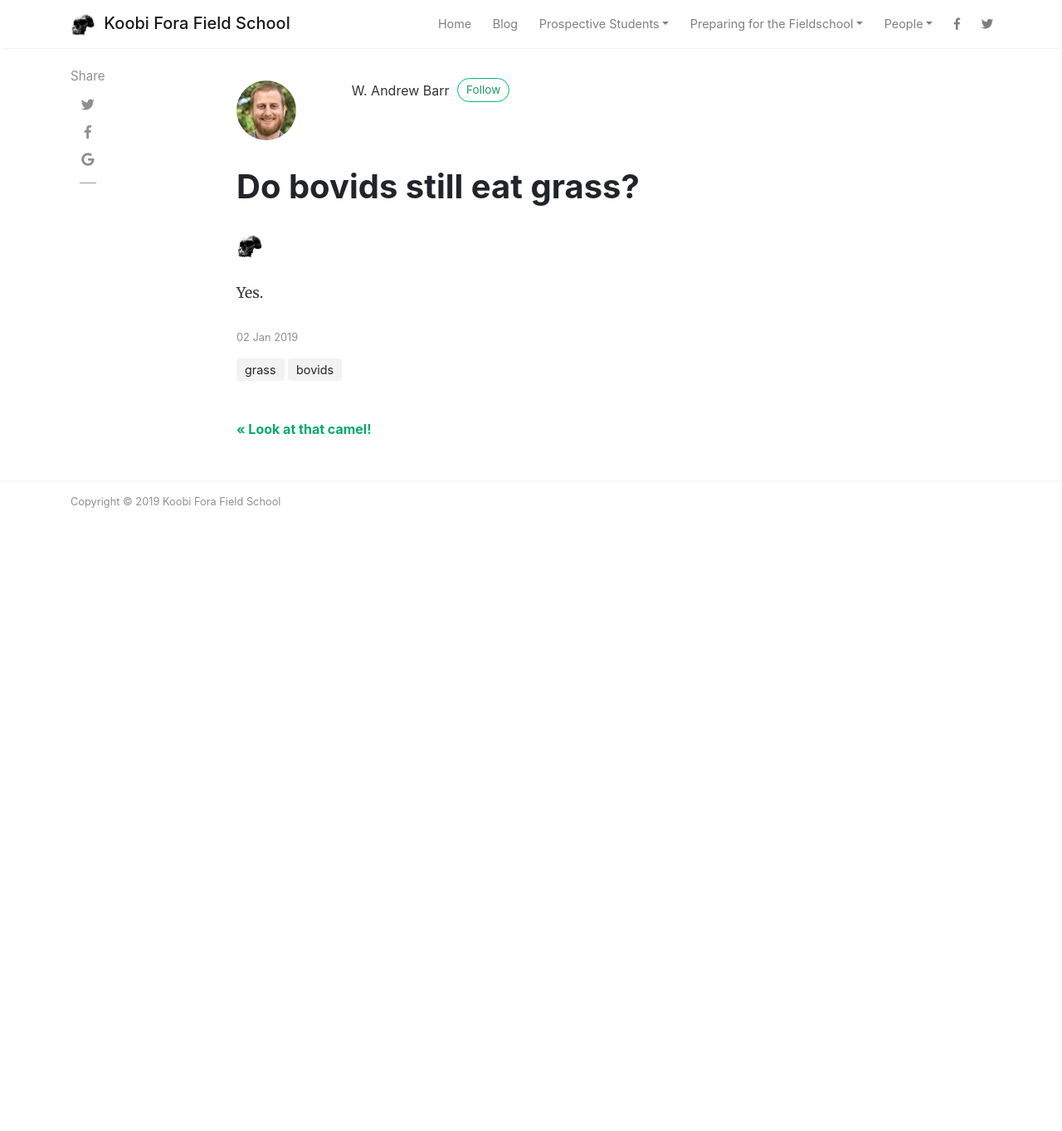
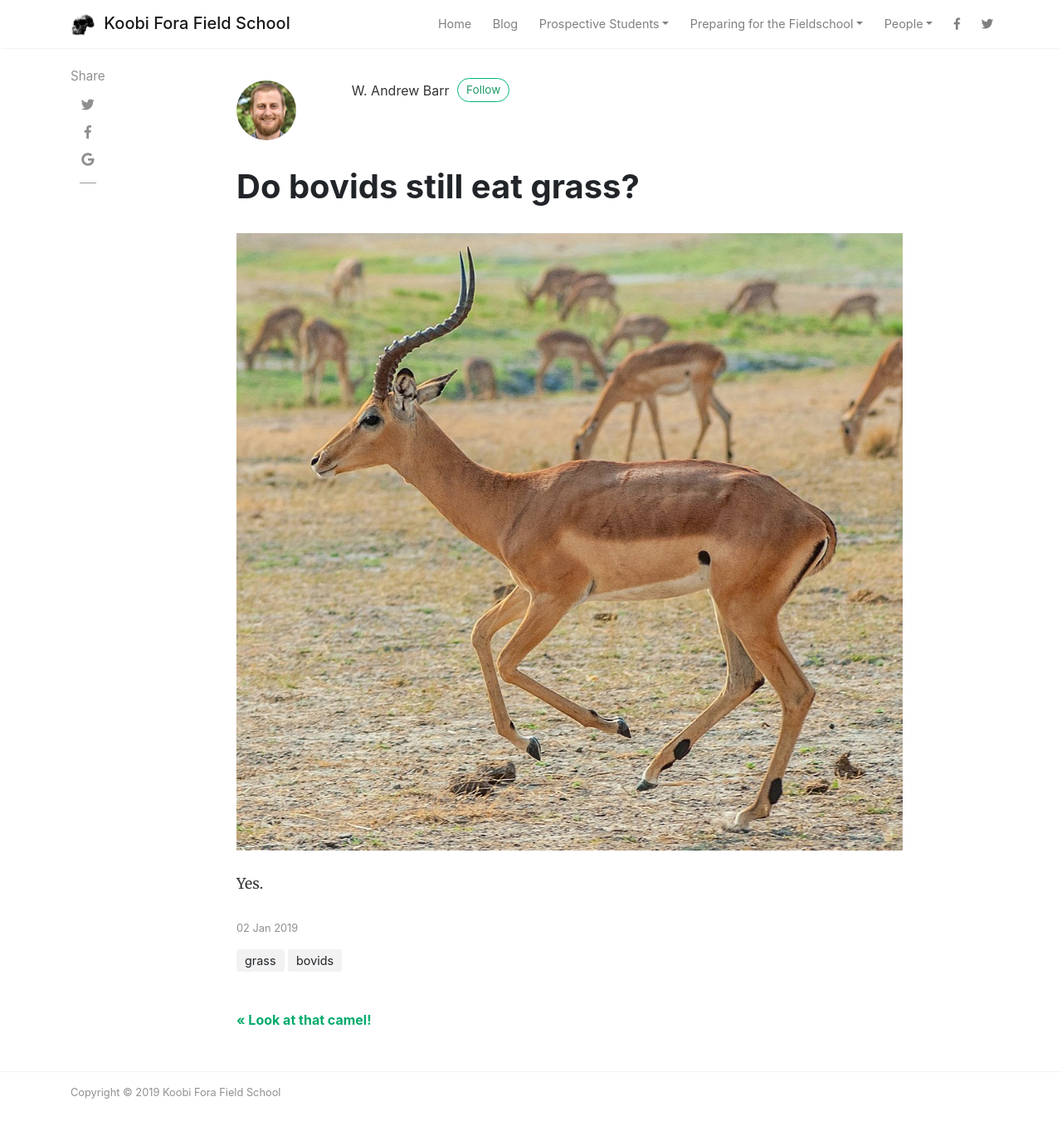
Before and after one commit to wabarr/KFFS, a Jekyll site: the page built from _posts/2019-01-02-do-bovids-still-eat-grass.md, in a window 1280 px wide and 1400 px high. Shown: the top 1363 px of the window at 83% size. Built offline with Jekyll 4.4.1, drawn with Linux system fonts in a browser that asks for light colours; nearby versions of some CDN libraries; comment, search, counter and statistics services are not loaded.

Commit message:
Update from Forestry.io - Updated 2019-01-02-do-bovids-still-eat-grass.md

```diff
--- a/_posts/2019-01-02-do-bovids-still-eat-grass.md
+++ b/_posts/2019-01-02-do-bovids-still-eat-grass.md
@@ -5,7 +5,7 @@ date: 2019-01-02 19:59:32 +0000
 categories:
 - bovids
 - " grass"
-image: assets/images/favicon-32x32.png
+image: assets/images/impala.jpg
 author: wabarr
 
 ---
```
